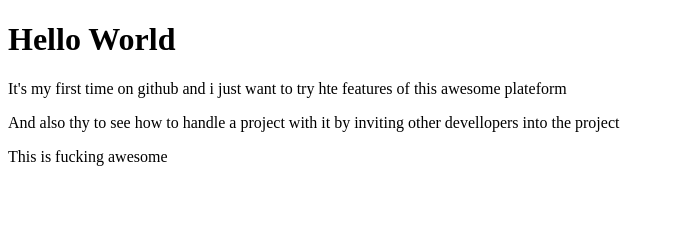
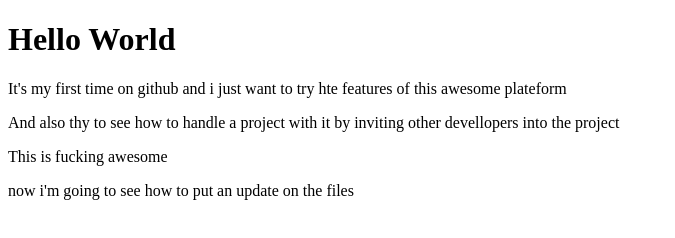
Before and after one commit to hashdiop/Github-Test, a plain HTML site: page index.html in a window 1280 px wide. Shown: the whole page, without its empty margins (0-675 px from the left). Drawn offline with Linux system fonts and the light colour scheme.

Commit message:
Update index.html

```diff
--- a/index.html
+++ b/index.html
@@ -10,5 +10,6 @@
     <P>It's my first time on github and i just want to try hte features of this awesome plateform</P>
     <p>And also thy to see how to handle a project with it by inviting other devellopers into the project</p>
     <p>This is fucking awesome </p>
+    <p>now i'm going to see how to put an update on the files</p>
 </body>
 </html>
```
